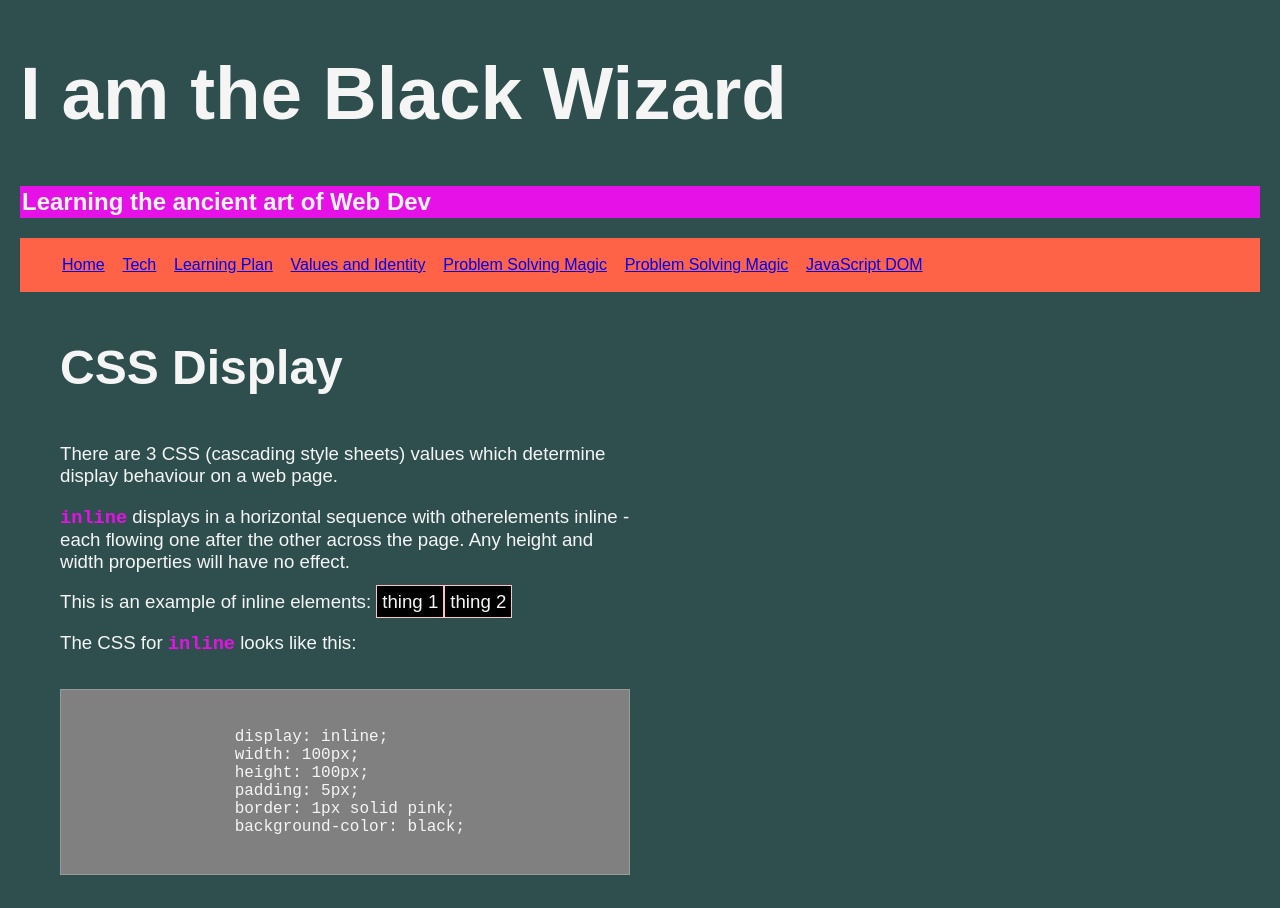
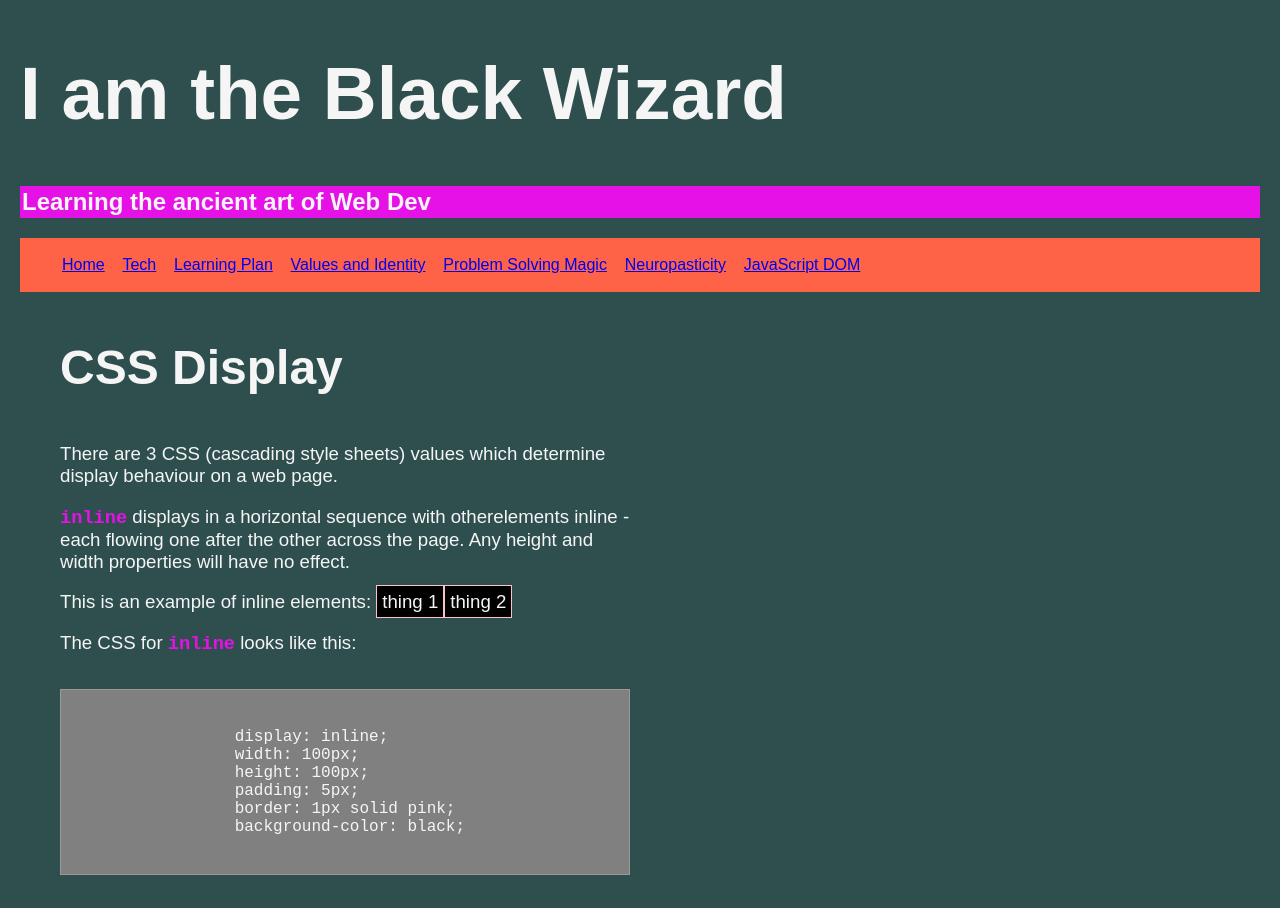
Before and after one commit to daniel-rose-nz/daniel-rose-nz.github.io, a plain HTML site: page blog/blog1-inline-vs-inline-block.html in a window 1280 px wide. Shown: the top 908 px of the page. Drawn offline with Linux system fonts and the light colour scheme.

Commit message:
Update menu

```diff
--- a/blog/blog1-inline-vs-inline-block.html
+++ b/blog/blog1-inline-vs-inline-block.html
@@ -45,7 +45,7 @@
           <li><a href="learning-plan.html">Learning Plan</a></li>&nbsp &nbsp
           <li><a href="identity.html">Values and Identity</a></li>&nbsp &nbsp
           <li><a href="problem-solving.html">Problem Solving Magic</a></li>&nbsp &nbsp
-          <li><a href="neuroplasticity.html">Problem Solving Magic</a></li>&nbsp &nbsp
+          <li><a href="neuroplasticity.html">Neuropasticity</a></li>&nbsp &nbsp
           <li><a href="Javascript-DOM.html">JavaScript DOM</a></li>&nbsp &nbsp
         </ul>
       </nav>
```
